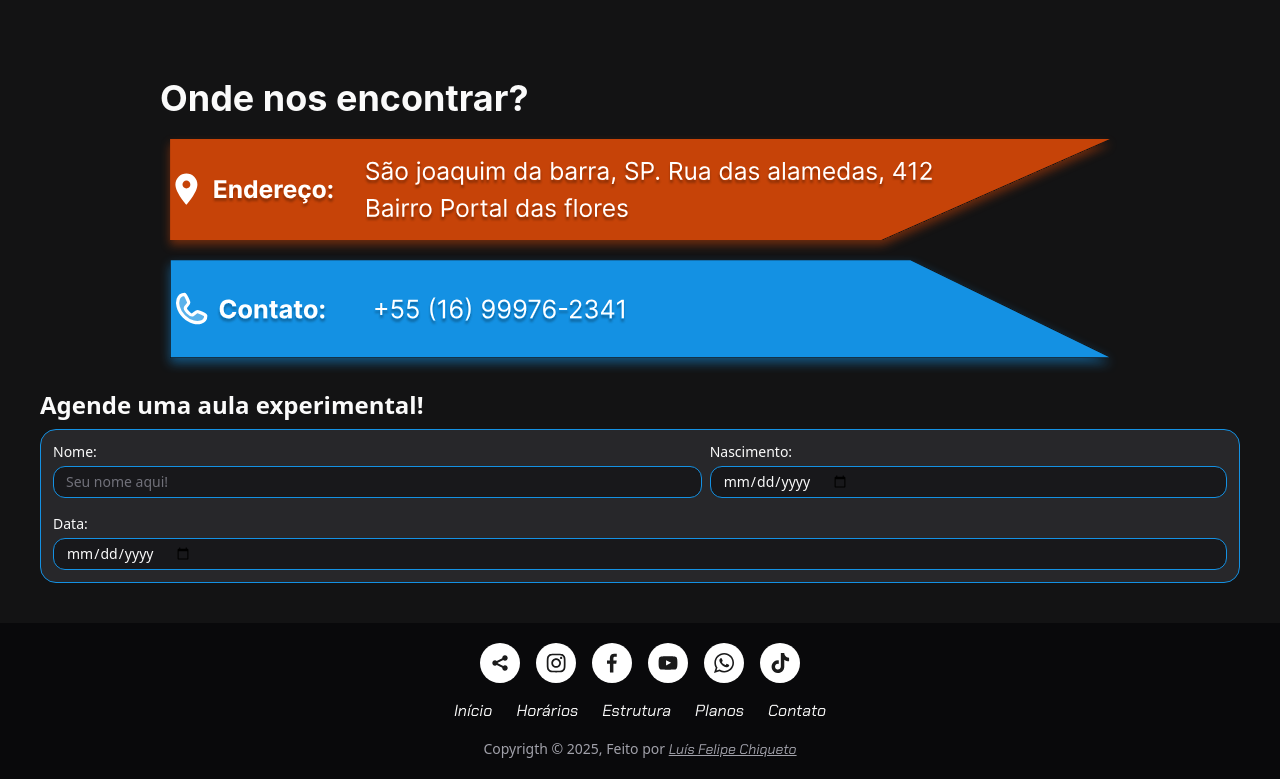
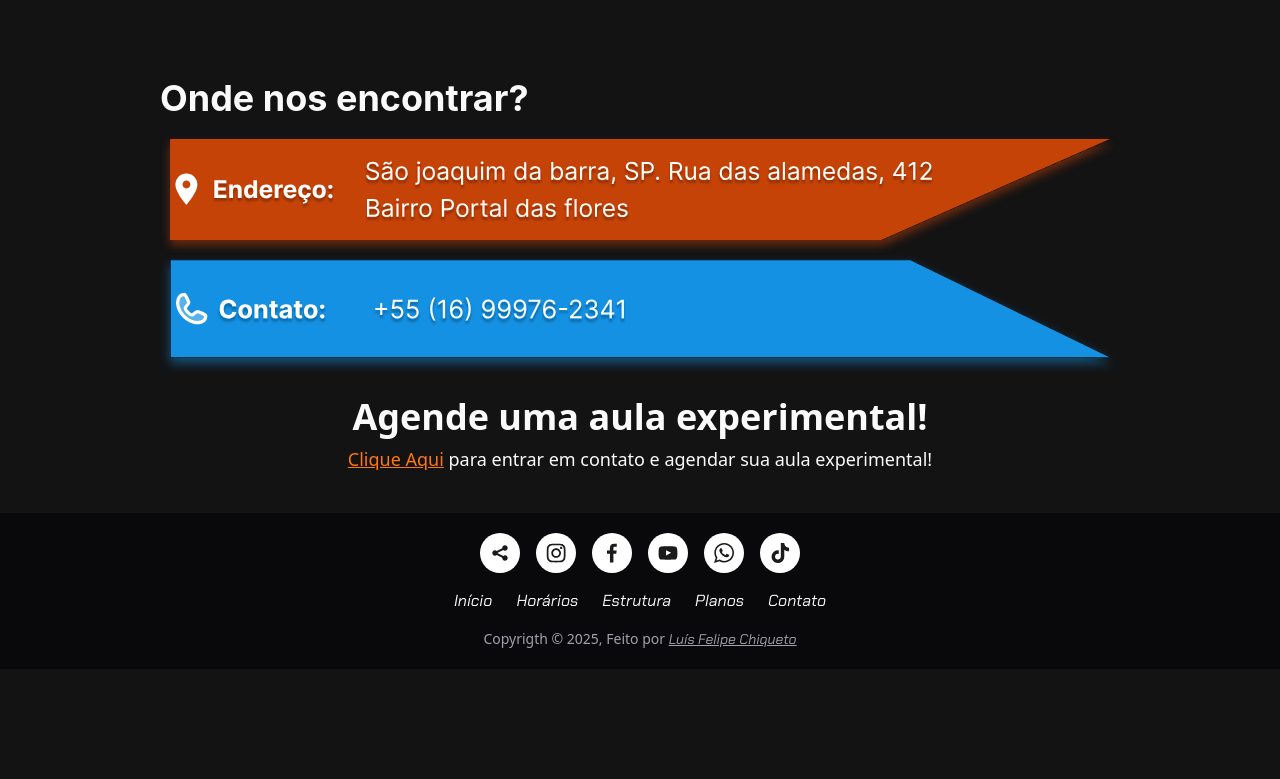
Before and after one commit to Chiqueto/GymLanding, a React (Vite) app: page / in a window 1280 px wide. Shown: the part 3043-3822 px from the top of the page. After the commit the page ends 3712 px from the top, so only its background shows below. Built offline with nearby package versions, Linux system fonts and the light colour scheme; a web font is replaced by a local one.

Commit message:
Agendar via zap

```diff
--- a/src/components/footer.tsx
+++ b/src/components/footer.tsx
@@ -4,12 +4,12 @@ function Footer() {
     return (
         <footer className='bg-zinc-950 mt-10 py-5'>
             <ul className='flex justify-center gap-4'>
-                <li className=''><SocialIcon url="https://x.com" bgColor='#FFFFFF' fgColor='#1B1B1B' style={{ height: 40, width: 40 }} /></li>
-                <li><SocialIcon url="https://instagram.com" bgColor='#FFFFFF' fgColor='#1B1B1B' style={{ height: 40, width: 40 }} /></li>
-                <li><SocialIcon url="https://facebook.com" bgColor='#FFFFFF' fgColor='#1B1B1B' style={{ height: 40, width: 40 }} /></li>
-                <li><SocialIcon url="https://youtube.com" bgColor='#FFFFFF' fgColor='#1B1B1B' style={{ height: 40, width: 40 }} /></li>
-                <li><SocialIcon url="https://whatsapp.com" bgColor='#FFFFFF' fgColor='#1B1B1B' style={{ height: 40, width: 40 }} /></li>
-                <li><SocialIcon url="https://tiktok.com" bgColor='#FFFFFF' fgColor='#1B1B1B' style={{ height: 40, width: 40 }} /></li>
+                <li className=''><SocialIcon url="https://x.com" target='_blank' bgColor='#FFFFFF' fgColor='#1B1B1B' style={{ height: 40, width: 40 }} /></li>
+                <li><SocialIcon url="https://instagram.com" target='_blank' bgColor='#FFFFFF' fgColor='#1B1B1B' style={{ height: 40, width: 40 }} /></li>
+                <li><SocialIcon url="https://facebook.com" target='_blank' bgColor='#FFFFFF' fgColor='#1B1B1B' style={{ height: 40, width: 40 }} /></li>
+                <li><SocialIcon url="https://youtube.com" target='_blank' bgColor='#FFFFFF' fgColor='#1B1B1B' style={{ height: 40, width: 40 }} /></li>
+                <li><SocialIcon url="https://whatsapp.com" href='https://wa.me/5516999686044?text=Olá! Gostaria de agendar uma aula experimental...' target='_blank' bgColor='#FFFFFF' fgColor='#1B1B1B' style={{ height: 40, width: 40 }} /></li>
+                <li><SocialIcon url="https://tiktok.com" target='_blank' bgColor='#FFFFFF' fgColor='#1B1B1B' style={{ height: 40, width: 40 }} /></li>
             </ul>
             <ul className='text-zinc-50 flex justify-center gap-6 mt-4 font-impact italic text-xs text-center mx-2 md:text-base'>
                 <li><a href="#home" className="hover:text-main-500 hover:underline">Início</a></li>
--- a/src/components/mail.tsx
+++ b/src/components/mail.tsx
@@ -1,11 +1,11 @@
-import { Input } from "./ui/input";
-import { Label } from "./ui/label";
 
-function Mail() {
+
+function ScheduleClass() {
     return (
-        <section className="text-zinc-50 mx-10 mt-4">
-            <h1 className="text-2xl font-bold">Agende uma aula experimental!</h1>
-            <div className="bg-zinc-800 border border-secondary-500 rounded-2xl p-3 mt-2 text-sm">
+        <section className="text-zinc-50 mx-10 md:mx-40 mt-6 text-center">
+            <h1 className="text-2xl md:text-4xl font-bold mb-2">Agende uma aula experimental!</h1>
+            <p className="text-lg"><a href="https://wa.me/5516999686044?text=Olá! Gostaria de agendar uma aula experimental..." target='_blank' className="text-main-500 underline hover:text-main-600 hover:font-bold">Clique Aqui</a> para entrar em contato e agendar sua aula experimental!</p>
+            {/* <div className="bg-zinc-800 border border-secondary-500 rounded-2xl p-3 mt-2 text-sm">
                 <form action="" className="flex flex-col gap-4">
                     <div className="grid grid-cols-9 gap-2">
                         <div className="col-span-5 text-sm">
@@ -25,9 +25,9 @@ function Mail() {
                     </div>
                 </form>
 
-            </div>
+            </div> */}
         </section>
     );
 }
 
-export default Mail;
+export default ScheduleClass;
--- a/src/components/navBar.tsx
+++ b/src/components/navBar.tsx
@@ -43,7 +43,7 @@ export default function Navbar() {
                                 <a href="#schedules" className="hover:text-main-500 hover:underline">Horários</a>
                                 <a href="#plans" className="hover:text-main-500 hover:underline">Planos</a>
                                 <a href="#contact" className="hover:text-main-500 hover:underline">Contato</a>
-                                <a href="#" className="hover:text-main-500 hover:underline">Agende uma aula</a>
+                                <a href="https://wa.me/5516999686044?text=Olá! Gostaria de agendar uma aula experimental..." className="hover:text-main-500 hover:underline">Agende uma aula</a>
                             </nav>
                         </SheetDescription>
                     </SheetHeader>
@@ -57,7 +57,7 @@ export default function Navbar() {
                 <a href="#schedules" className="hover:text-main-500 hover:underline">Horários</a>
                 <a href="#plans" className="hover:text-main-500 hover:underline">Planos</a>
                 <a href="#contact" className="hover:text-main-500 hover:underline">Contato</a>
-                <a href="#" className="hover:text-main-500 hover:underline">Agende uma aula</a>
+                <a href="https://wa.me/5516999686044?text=Olá! Gostaria de agendar uma aula experimental..." className="hover:text-main-500 hover:underline" target="_blank">Agende uma aula</a>
             </nav>
         </div>
     );
```
